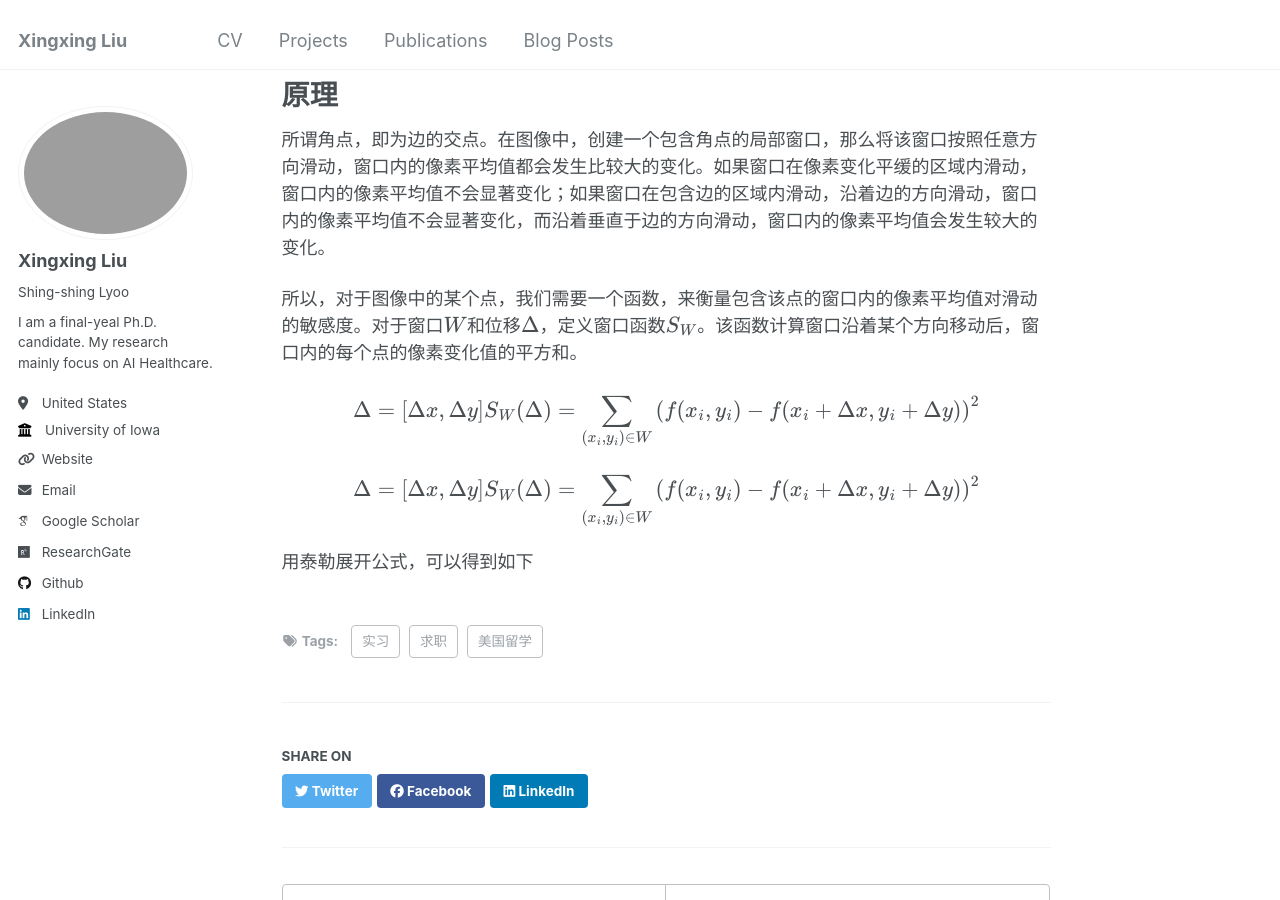
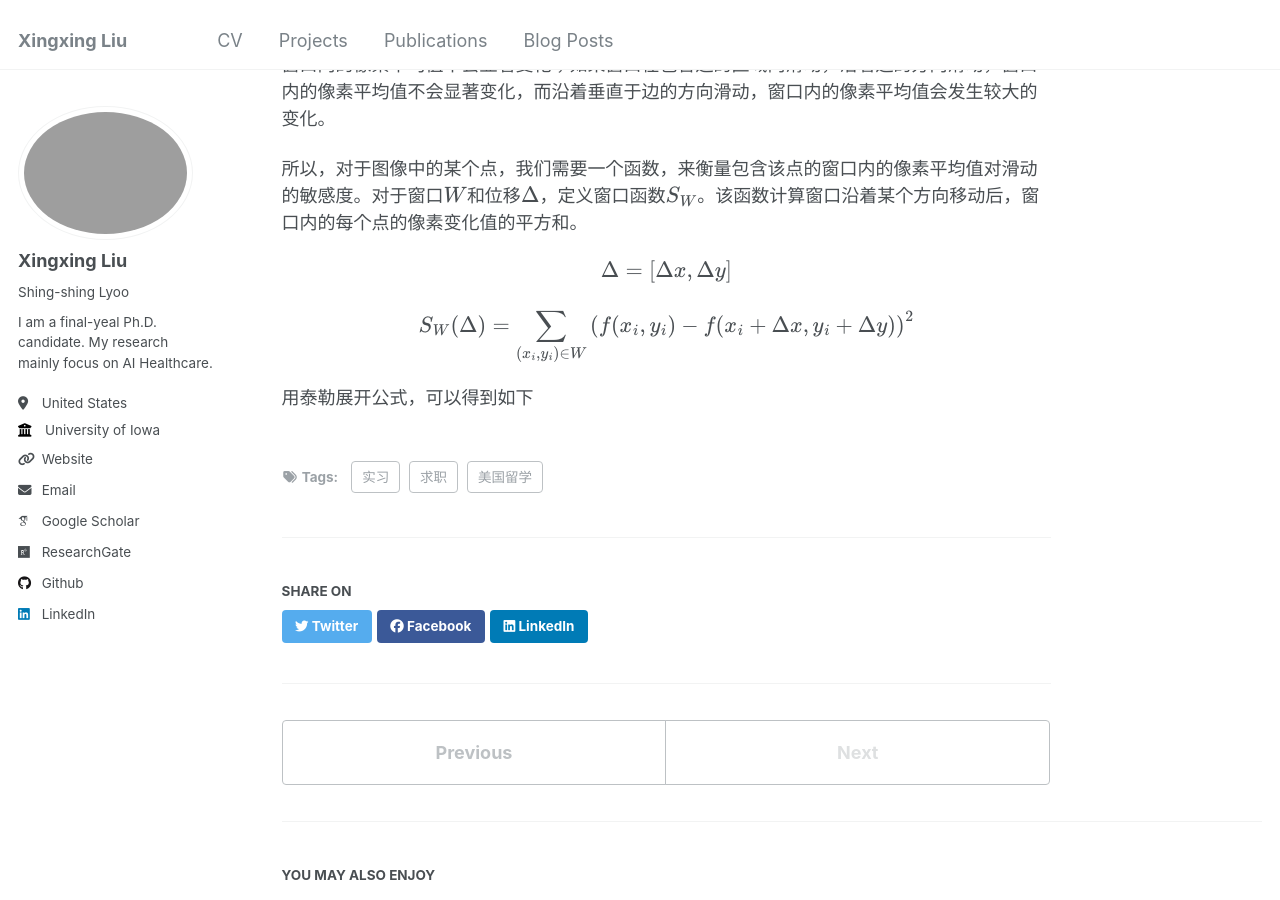
Before and after one commit to xxliu1996/xxliu1996.github.io, a Jekyll site: the page built from _posts/2023-03-05-blog-post_harris-corner-detection.md, in a window 1280 px wide and 900 px high, scrolled down 739 px. Built offline with Jekyll 4.4.1, drawn with Linux system fonts in a browser that asks for light colours; some web fonts are replaced.

Commit message:
update the post of harris corner detection

```diff
--- a/_posts/2023-03-05-blog-post_harris-corner-detection.md
+++ b/_posts/2023-03-05-blog-post_harris-corner-detection.md
@@ -7,7 +7,7 @@
   - 美国留学
   - 实习
 ---
-<img src='/images/blog/2023-summer-intern-application/blog-2023summerintern-1.jpg'>
+<img src='/images/blog/2023-harris-corner-detection/corner-detection-1.jpeg'>
 
 图像处理作业，分享出来。不足之处，多多见谅。欢迎提出改进意见。
 
@@ -17,8 +17,9 @@
 
 所以，对于图像中的某个点，我们需要一个函数，来衡量包含该点的窗口内的像素平均值对滑动的敏感度。对于窗口$$W$$和位移$$\Delta$$，定义窗口函数$$S_{W}$$。该函数计算窗口沿着某个方向移动后，窗口内的每个点的像素变化值的平方和。
 
-$$\Delta = [\Delta x, \Delta y] \\ S_{W}(\Delta) = \sum_{(x_i, y_i) \in W}^{}{(f(x_i, y_i) - f(x_i + \Delta x, y_i + \Delta y))}^{2}$$
+$$\Delta = [\Delta x, \Delta y]$$
 
-$$\Delta = [\Delta x, \Delta y] \\ S_{W}(\Delta) = \sum_{(x_i, y_i) \in W}^{}{(f(x_i, y_i) - f(x_i + \Delta x, y_i + \Delta y))}^{2}$$
+$$S_{W}(\Delta) = \sum_{(x_i, y_i) \in W}^{}{(f(x_i, y_i) - f(x_i + \Delta x, y_i + \Delta y))}^{2}$$
+
 
 用泰勒展开公式，可以得到如下
```
Also changed, not shown: images/blog/2023-harris-corner-detection/corner-detection-1.jpeg (added), 3 other files.
